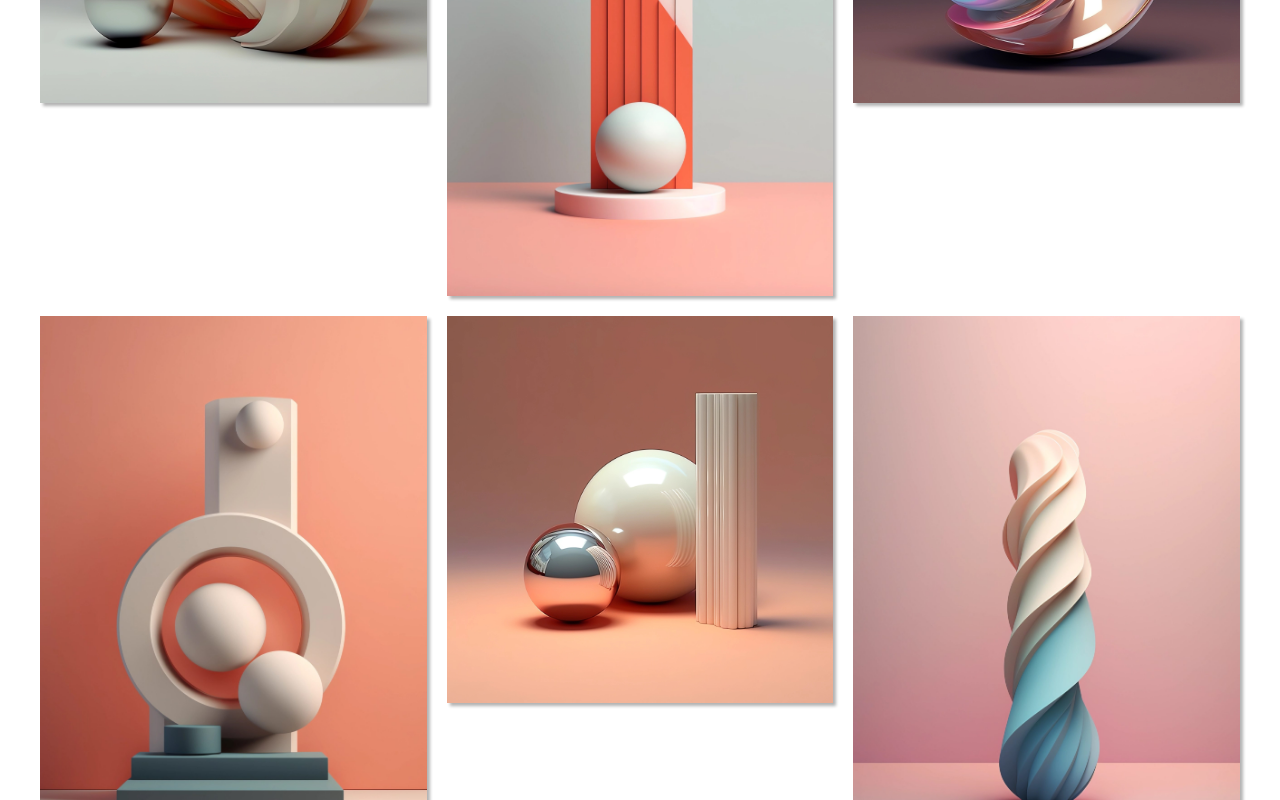
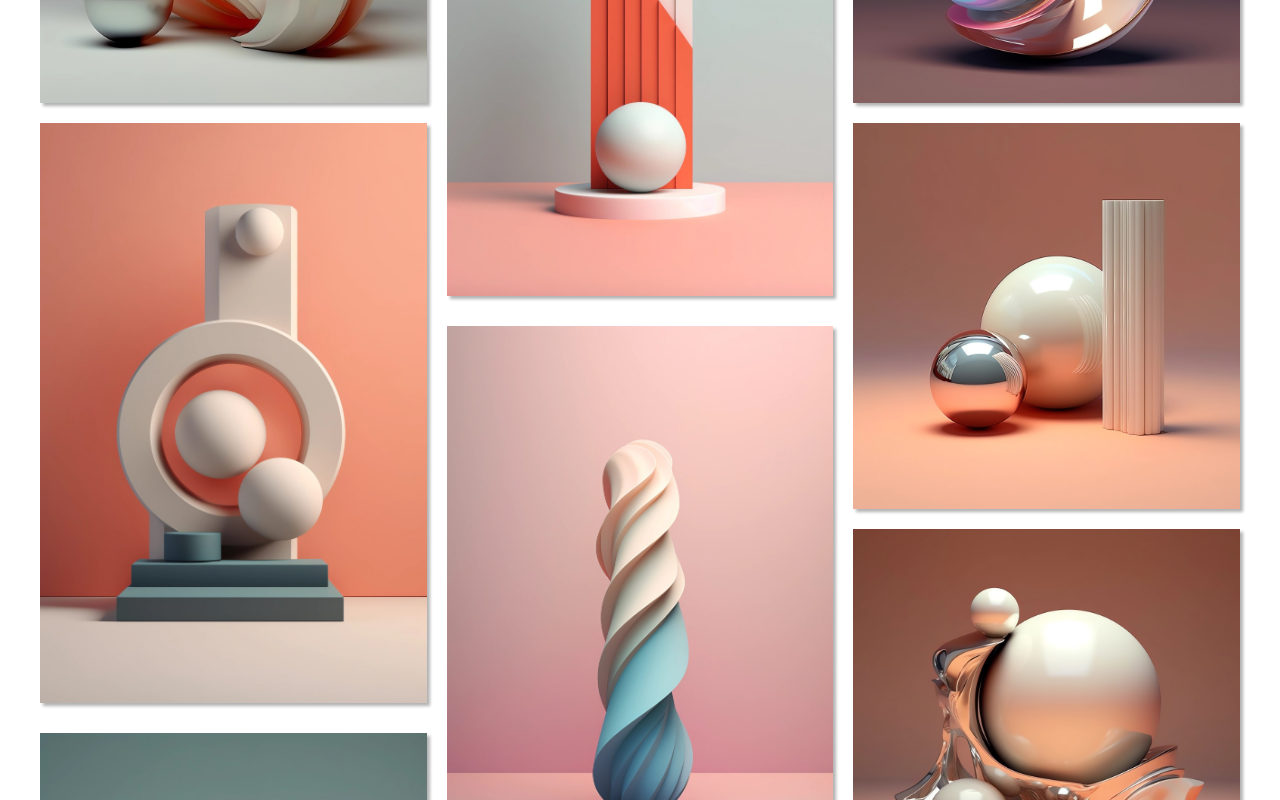
Before and after one commit to annazofka/grid-layout-site, a plain HTML site: page index.html in a window 1280 px wide. Shown: the part 420-1220 px from the top of the page. Drawn offline with Linux system fonts and the light colour scheme; a web font is replaced by a local one.

Commit message:
update grid span

```diff
--- a/styles.css
+++ b/styles.css
@@ -52,9 +52,9 @@ main img {
   }
 
 main .short {
-    grid-row: span 1;
+    grid-row: span 2;
 }
 
 main .long {
-    grid-row: span 1;
+    grid-row: span 3;
 }
```
